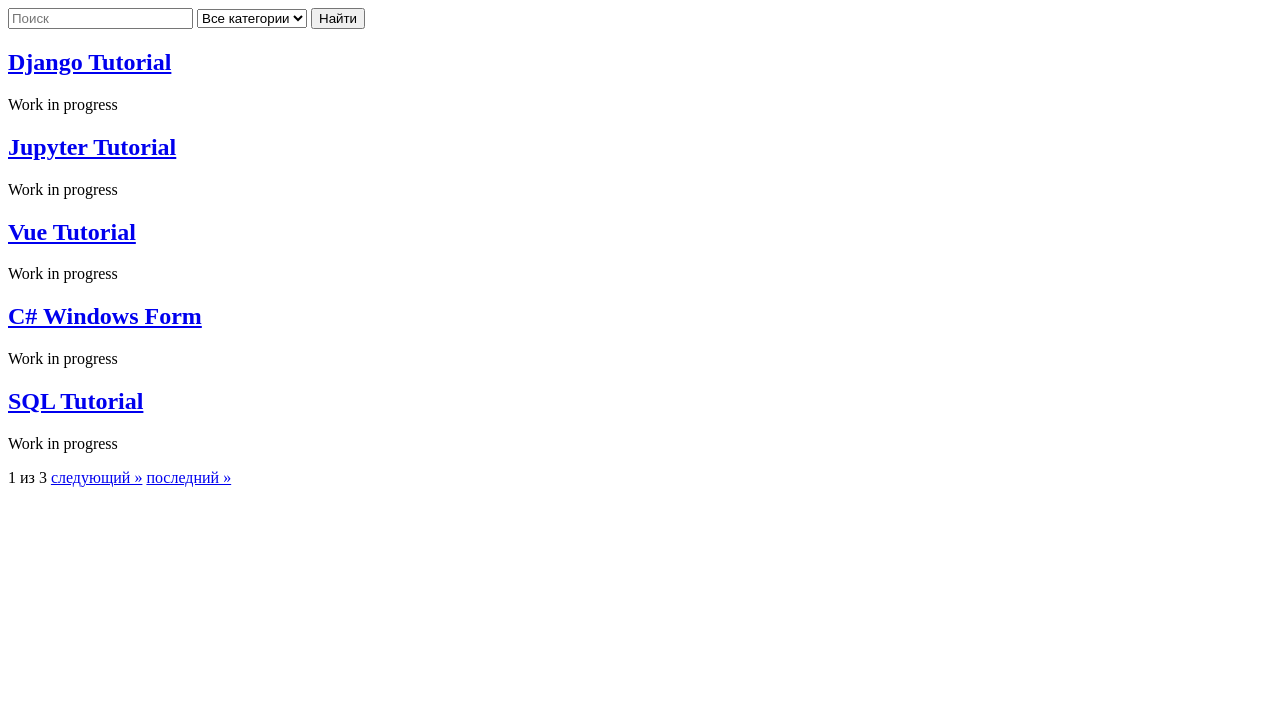
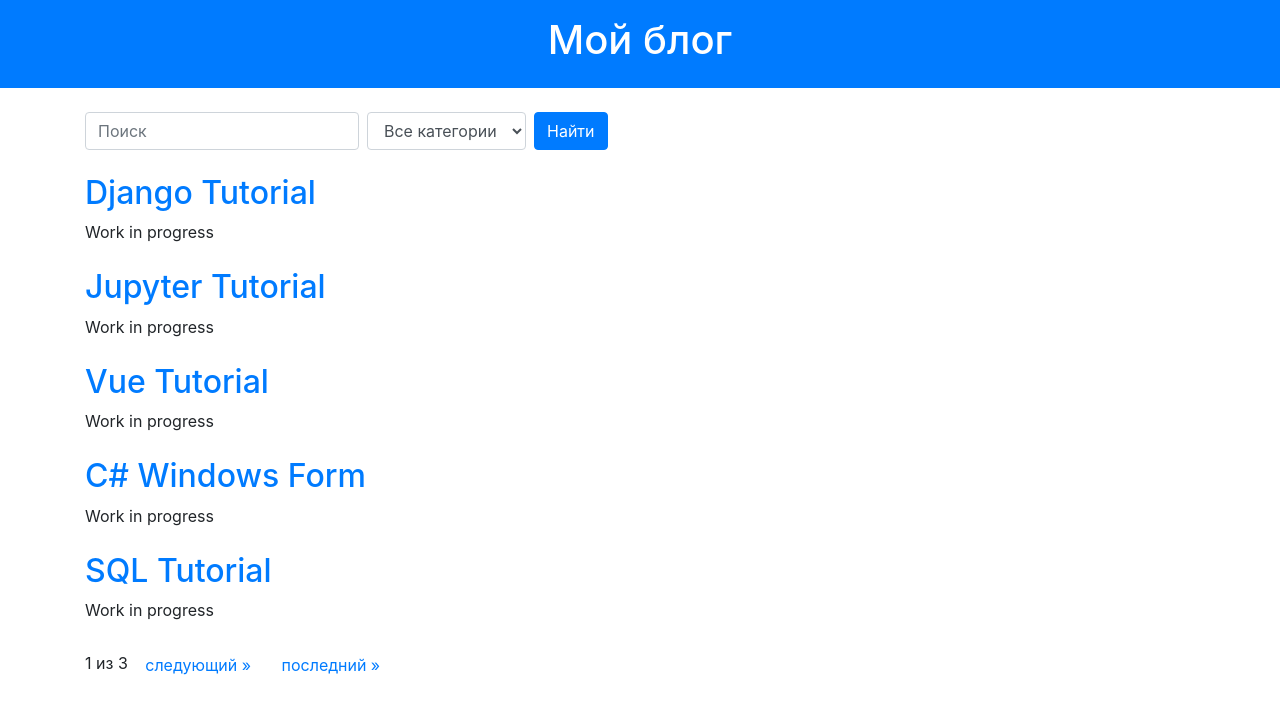
Before and after one commit to Shalaginov-VD/myblog-django, a Django app: page / in a window 1280 px wide. Shown: the top 714 px of the page. Run offline with Django 5.2, Linux system fonts and the light colour scheme; data comes from the database, SQL or seed files in the repository; both versions use the stored data as it was after the commit; some libraries are stand-ins or nearby versions.

Commit message:
added style

```diff
--- /dev/null
+++ b/blog/templates/blog/base.html
@@ -0,0 +1,20 @@
+<!DOCTYPE html>
+<html lang="ru">
+<head>
+    <meta charset="UTF-8">
+    <meta name="viewport" content="width=device-width, initial-scale=1.0">
+    <link rel="stylesheet" href="https://stackpath.bootstrapcdn.com/bootstrap/4.5.2/css/bootstrap.min.css">
+    <title>{% block title %}{% endblock %}</title>
+</head>
+<body>
+    <header class="bg-primary text-white text-center py-3">
+        <h1>Мой блог</h1>
+    </header>
+    <div class="container">
+        {% block body %}{% endblock %}
+    </div>
+    <script src="https://code.jquery.com/jquery-3.5.1.slim.min.js"></script>
+    <script src="https://cdn.jsdelivr.net/npm/@popperjs/core@2.10.2/dist/umd/popper.min.js"></script>
+    <script src="https://stackpath.bootstrapcdn.com/bootstrap/4.5.2/js/bootstrap.min.js"></script>
+</body>
+</html>
--- a/blog/templates/blog/post_list.html
+++ b/blog/templates/blog/post_list.html
@@ -1,27 +1,36 @@
-<form method="GET">
-    <input type="text" name="q" value="{{ query|default:'' }}" placeholder="Поиск">
-    <select name="category">
+{% extends 'blog/base.html' %}
+
+{% block title %}Список постов{% endblock %}
+
+{% block body %}
+<div class="my-4">
+    <form method="GET" class="form-inline">
+        <input type="text" name="q" value="{{ query|default:'' }}" class="form-control mr-2" placeholder="Поиск">
+        <select name="category" class="form-control mr-2">
             <option value="">Все категории</option>
             {% for category in categories %}
                 <option value="{{ category.id }}" {% if category.id|stringformat:'s' == request.GET.category %}selected{% endif %}>{{ category.name }}</option>
             {% endfor %}
         </select>
-    <button type="submit">Найти</button>
+        <button type="submit" class="btn btn-primary">Найти</button>
     </form>
+</div>
 
 {% for post in page_obj %}
+    <div class="post mb-4">
         <h2><a href="{% url 'post_detail' post.id %}">{{ post.title }}</a></h2>
         {% if post.image %}
-        <img src="/media/{{ post.image }}">
+            <img src="/media/{{ post.image }}" alt="{{ post.title }}" class="img-fluid">
         {% endif %}
         <p>{{ post.content|truncatewords:30 }}</p>
+    </div>
 {% endfor %}
 
 <div class="pagination">
     <span class="step-links">
         {% if page_obj.has_previous %}
-            <a href="?page=1">&laquo; первый</a>
-            <a href="?page={{ page_obj.previous_page_number }}">« предыдущий</a>
+            <a class="btn btn-link" href="?page=1">&laquo; первый</a>
+            <a class="btn btn-link" href="?page={{ page_obj.previous_page_number }}">« предыдущий</a>
         {% endif %}
 
         <span class="current">
@@ -29,8 +38,9 @@
         </span>
 
         {% if page_obj.has_next %}
-            <a href="?page={{ page_obj.next_page_number }}">следующий »</a>
-            <a href="?page={{ page_obj.paginator.num_pages }}">последний &raquo;</a>
+            <a class="btn btn-link" href="?page={{ page_obj.next_page_number }}">следующий »</a>
+            <a class="btn btn-link" href="?page={{ page_obj.paginator.num_pages }}">последний &raquo;</a>
         {% endif %}
     </span>
 </div>
+{% endblock %}
```
Also changed, not shown: blog/templates/blog/post_detail.html (+13 -3 lines), db.sqlite3, media/article_image/images.png (added). Lines whose indentation alone changed are shown as unchanged.
